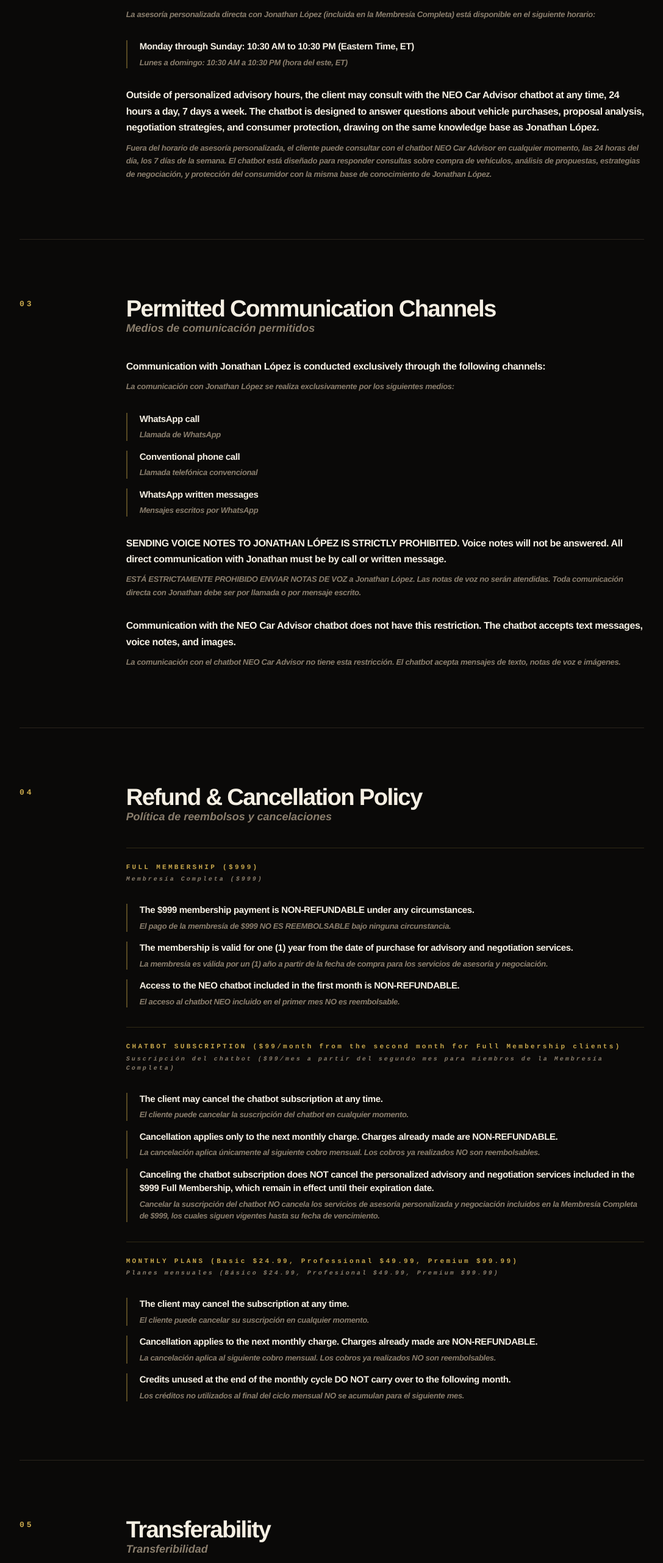
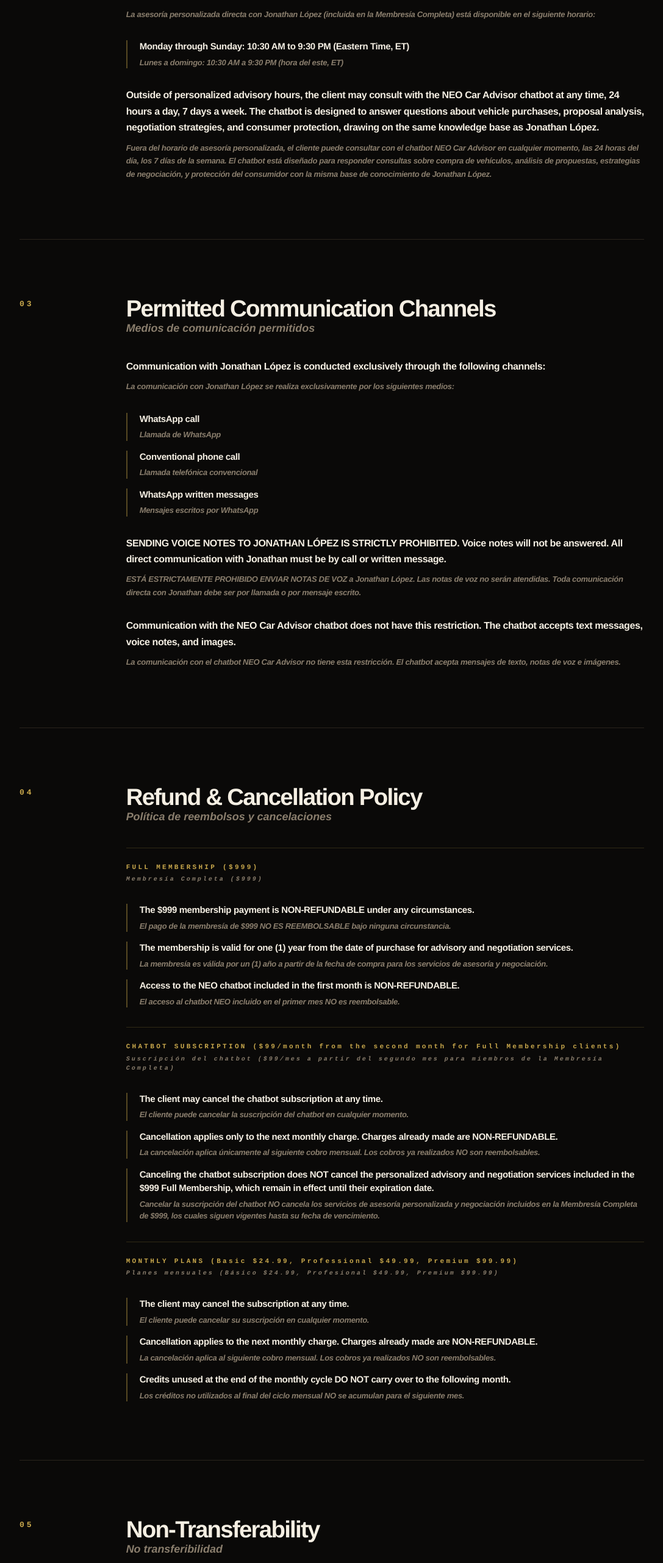
Before and after one commit to fabrizio-mastrogiovanni/jonathan-website-final, a Next.js app: page /terms in a window 1280 px wide. Shown: the part 2754-5317 px from the top of the page at 61% size, without its empty margins (96-1183 px from the left). Built offline with nearby package versions, Linux system fonts and the light colour scheme.

Commit message:
Update /terms: hours 10:30 AM-9:30 PM ET, memberships NOT transferable

```diff
--- a/src/app/terms/page.tsx
+++ b/src/app/terms/page.tsx
@@ -120,8 +120,8 @@ const sections: Section[] = [
         type: "list",
         items: [
           {
-            en: "Monday through Sunday: 10:30 AM to 10:30 PM (Eastern Time, ET)",
-            es: "Lunes a domingo: 10:30 AM a 10:30 PM (hora del este, ET)",
+            en: "Monday through Sunday: 10:30 AM to 9:30 PM (Eastern Time, ET)",
+            es: "Lunes a domingo: 10:30 AM a 9:30 PM (hora del este, ET)",
           },
         ],
       },
@@ -237,13 +237,13 @@ const sections: Section[] = [
   },
   {
     num: "05",
-    titleEn: "Transferability",
-    titleEs: "Transferibilidad",
+    titleEn: "Non-Transferability",
+    titleEs: "No transferibilidad",
     blocks: [
       {
         type: "paragraph",
-        en: "All memberships and plans are transferable. The original holder may transfer their membership to another person by notifying Jonathan López in writing prior to the transfer. The expiration date does not reset upon transfer. The new beneficiary assumes all terms and conditions.",
-        es: "Todas las membresías y planes son transferibles. El titular original puede transferir su membresía a otra persona notificando por escrito a Jonathan López antes de la transferencia. La fecha de vencimiento no se reinicia con la transferencia. El nuevo beneficiario asume todos los términos y condiciones.",
+        en: "All memberships, plans, and advisory services are strictly personal and NON-TRANSFERABLE. The original holder may not transfer, assign, sell, or share their membership with any other person. The services are tied exclusively to the original purchaser and may only be used by them.",
+        es: "Todas las membresías, planes y servicios de asesoría son estrictamente personales y NO TRANSFERIBLES. El titular original no puede transferir, ceder, vender ni compartir su membresía con ninguna otra persona. Los servicios están vinculados exclusivamente al comprador original y solo pueden ser utilizados por este.",
       },
     ],
   },
```
